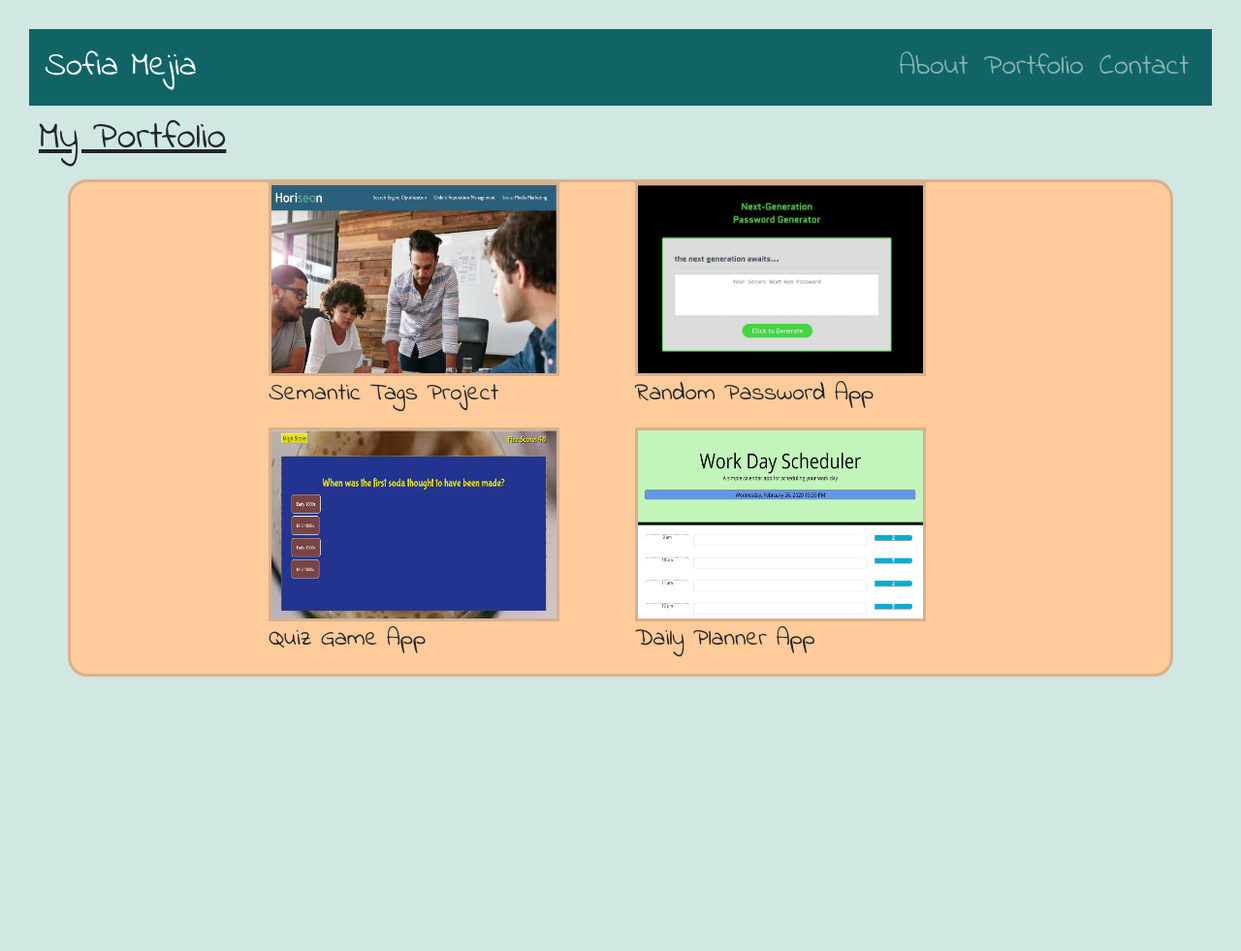
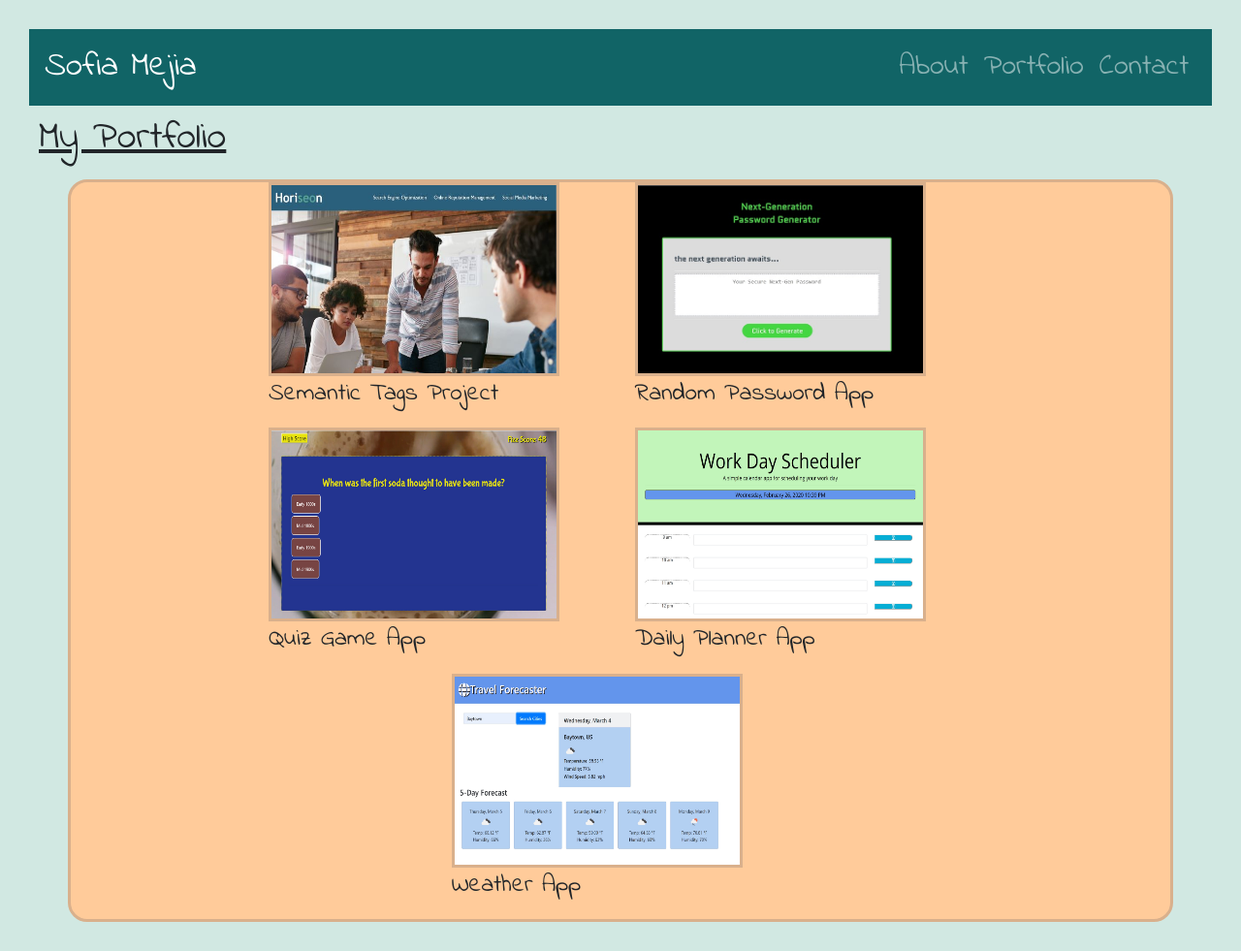
Before and after one commit to myfyrefly/Portfolio-Repo, a plain HTML site: page portfolio.html in a window 1280 px wide. Shown: the whole page at 97% size. Before the commit the page ends 800 px from the top, so only its background shows below. Drawn offline with nearby package versions, Linux system fonts and the light colour scheme.

Commit message:
updated portfolio w/ weather app

```diff
--- a/portfolio.html
+++ b/portfolio.html
@@ -52,7 +52,12 @@
         </div>
         <div class="col-lg-4">
             <a target="_blank" href="https://myfyrefly.github.io/daily-dash/"><img src="assets/dayPlanner.jpg" id="dayPlanner" class="portImg" alt="dayPlanner image"></a><br><p>Daily Planner App</p>
+        </div>
     </div>
+    <div class="row justify-content-center">
+        <div class="col-lg-4">
+            <a target="_blank" href="https://myfyrefly.github.io/travel-forecast/"><img src="assets/travel-forecaster.jpg" id="dayPlanner" class="portImg" alt="dayPlanner image"></a><br><p>Weather App</p>
+        </div>
     </div>
 </div class="container port-style">
 
```
Also changed, not shown: assets/travel-forecaster.jpg (added).
